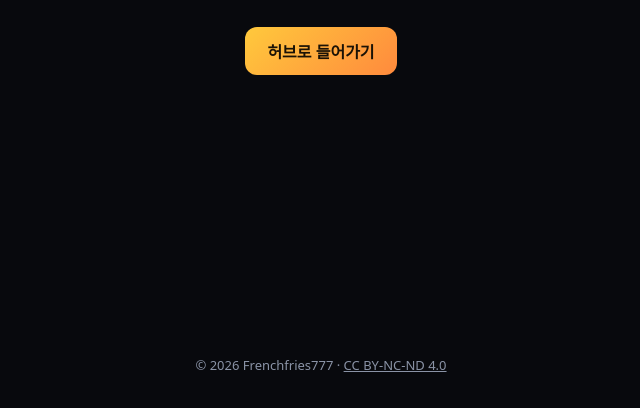
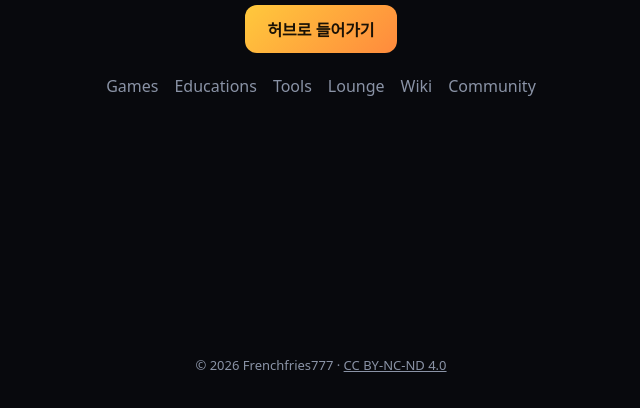
Before and after one commit to frenchfries777mc/frenchfries777mc.github.io, a plain HTML site: page index.html in a window 1280 px wide. Shown: the part 350-758 px from the top of the page, without its empty margins (319-959 px from the left). Drawn offline with Linux system fonts and the light colour scheme.

Commit message:
Add site name structured data, favicon and section links

```diff
--- a/index.html
+++ b/index.html
@@ -7,17 +7,25 @@
 <title>Frenchfries777</title>
 <meta name="description" content="Frenchfries777이 만든 브라우저 게임, 교육 게임, 도구 모음. 설치 없이 바로 해요.">
 <link rel="canonical" href="https://frenchfries777mc.github.io/">
+<link rel="icon" href="/favicon.svg" type="image/svg+xml">
 <meta property="og:title" content="Frenchfries777">
 <meta property="og:description" content="Frenchfries777이 만든 브라우저 게임, 교육 게임, 도구 모음. 설치 없이 바로 해요.">
 <meta property="og:type" content="website">
 <meta property="og:url" content="https://frenchfries777mc.github.io/">
+<meta property="og:site_name" content="Frenchfries777">
 <meta name="theme-color" content="#08090d">
+<script type="application/ld+json">
+{"@context":"https://schema.org","@type":"WebSite","name":"Frenchfries777","alternateName":["프렌치프라이777","Frenchfries777 Games"],"url":"https://frenchfries777mc.github.io/"}
+</script>
 <style>
   html,body{margin:0;background:#08090d;color:#eef0f5;font-family:'Noto Sans KR',system-ui,sans-serif;}
   main{min-height:80vh;display:flex;flex-direction:column;align-items:center;justify-content:center;text-align:center;padding:24px 16px;}
   h1{font-size:40px;margin:0 0 10px;}
   p{color:#8a93a6;margin:0 0 24px;}
   a.b{display:inline-block;padding:12px 22px;border-radius:12px;background:linear-gradient(135deg,#ffc93c,#ff8a3d);color:#1a1206;font-weight:700;text-decoration:none;}
+  nav{margin-top:22px;display:flex;gap:16px;flex-wrap:wrap;justify-content:center;}
+  nav a{color:#8a93a6;text-decoration:none;}
+  nav a:hover{color:#eef0f5;}
   footer{text-align:center;color:#8a93a6;font-size:13px;padding:18px 16px;}
   footer a{color:inherit;}
 </style>
@@ -27,6 +35,14 @@
   <h1>Frenchfries777</h1>
   <p>브라우저에서 바로 하는 게임과 도구 모음이에요.</p>
   <a class="b" href="/hub/">허브로 들어가기</a>
+  <nav>
+    <a href="/games/">Games</a>
+    <a href="/educations/">Educations</a>
+    <a href="/tools/">Tools</a>
+    <a href="/hub/lounge/">Lounge</a>
+    <a href="/hub/wiki/">Wiki</a>
+    <a href="/hub/community/">Community</a>
+  </nav>
 </main>
 <footer><span class="ff-copy">© 2026 Frenchfries777 · <a href="https://creativecommons.org/licenses/by-nc-nd/4.0/deed.ko" target="_blank" rel="noopener">CC BY-NC-ND 4.0</a></span></footer>
 </body>
```
